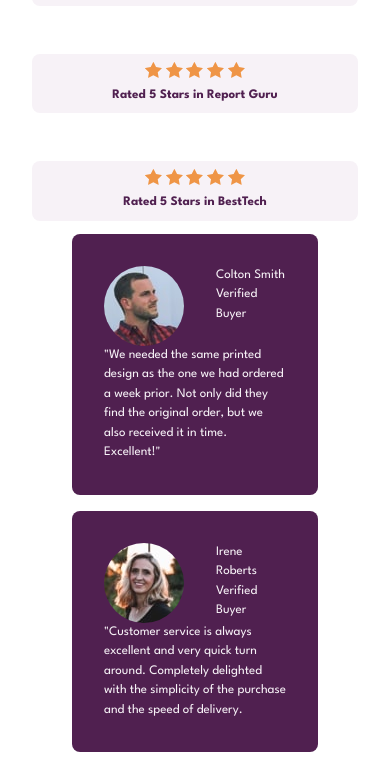
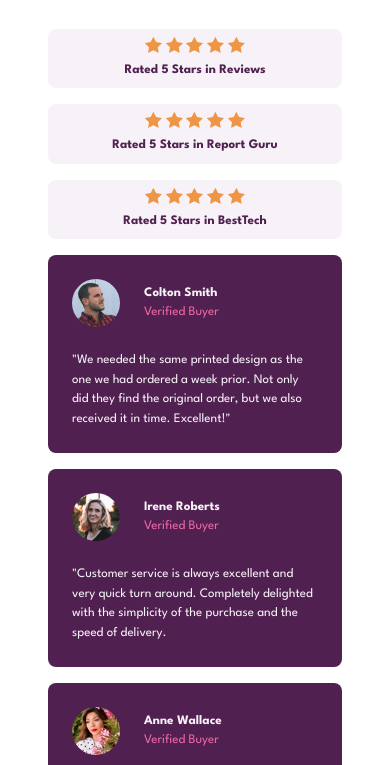
Before and after one commit to karimabdelghanyhefnawy1/Project-3, a plain HTML site: page index.html in a window 390 px wide. Shown: the part 254-1019 px from the top of the page. Drawn offline with Linux system fonts and the light colour scheme.

Commit message:
mobile-desing

```diff
--- a/index.html
+++ b/index.html
@@ -31,7 +31,7 @@
     <ul class="quotes flow-content">
       <li>
         <blockquote>
-        <div class="split">
+        <div class="split a-center">
         <img src="images/image-colton.jpg" alt="">
         <div>
         <p class="name">Colton Smith</p>
@@ -45,7 +45,7 @@
       </li>
      <li>
       <blockquote>
-        <div class="split">
+        <div class="split a-center">
         <img src="images/image-irene.jpg" alt="">
         <div>
         <p class="name"> Irene Roberts </p>
@@ -58,7 +58,7 @@
      </li>
       <li>
         <blockquote>
-          <div class="split">
+          <div class="split a-center">
           <img src="images/image-anne.jpg" alt="">
           <div>
           <p class="name">Anne Wallace</p>
--- a/master.css
+++ b/master.css
@@ -13,7 +13,7 @@
     --fs-900: 2rem;
 
     --br:.5rem;
-    --spacer:2rem;
+    --spacer:1.5rem;
 }
 *,
 *::before
@@ -36,13 +36,12 @@
     line-height: 1.5;
 }
 h1 {
-    font-size: var(--fs-400);
+    font-size: var(--fs-900);
     color: var(--clr-primary-700);
     line-height: 1;
     max-width: 20ch;
     margin-left: auto;
     margin-right: auto;
-    background: pink;
     margin-bottom: 1rem;
     font-weight: 800;
  }
@@ -81,6 +80,7 @@
 }
 img {
     max-width: 100%;
+    width: 3rem;
     display: block;
     border-radius: 50%;
     margin-right: var(--spacer);
@@ -97,6 +97,9 @@
     font-weight: 800;
     padding: .5rem;
     border-radius: var(--br);
+    max-width: 25rem;
+    margin: 1rem;
+
 }
 .ratings > li::before{
         content: '';
@@ -111,8 +114,15 @@
 .flow-content > * + * {
     margin-top: var(--flow-space, 1rem);
 }
+.quotes.flow-content {
+    margin-bottom: 5rem;
+}
 .ratings {
     --flow-space: 3rem;
+}
+li{
+    max-width: 25rem;
+    margin: 1rem;
 }
 .quotes blockquote {
     background: var(--clr-primary-700);
@@ -120,7 +130,25 @@
     text-align: left;
     border-radius: var(--br);
     padding: var(--spacer);
+    max-width: 25rem;
+    margin: 0 auto;
 }
 .split {
     display: flex;
 }
+.a-center{
+    align-items: center;
+}
+.quote {
+    margin-top: var(--spacer);
+}
+.status {
+    color: var(--clr-primary-300);
+}
+.name {
+    font-weight: 800;
+}
+p.lead {
+    color: gray;
+    margin-bottom: 2rem;
+}
```
